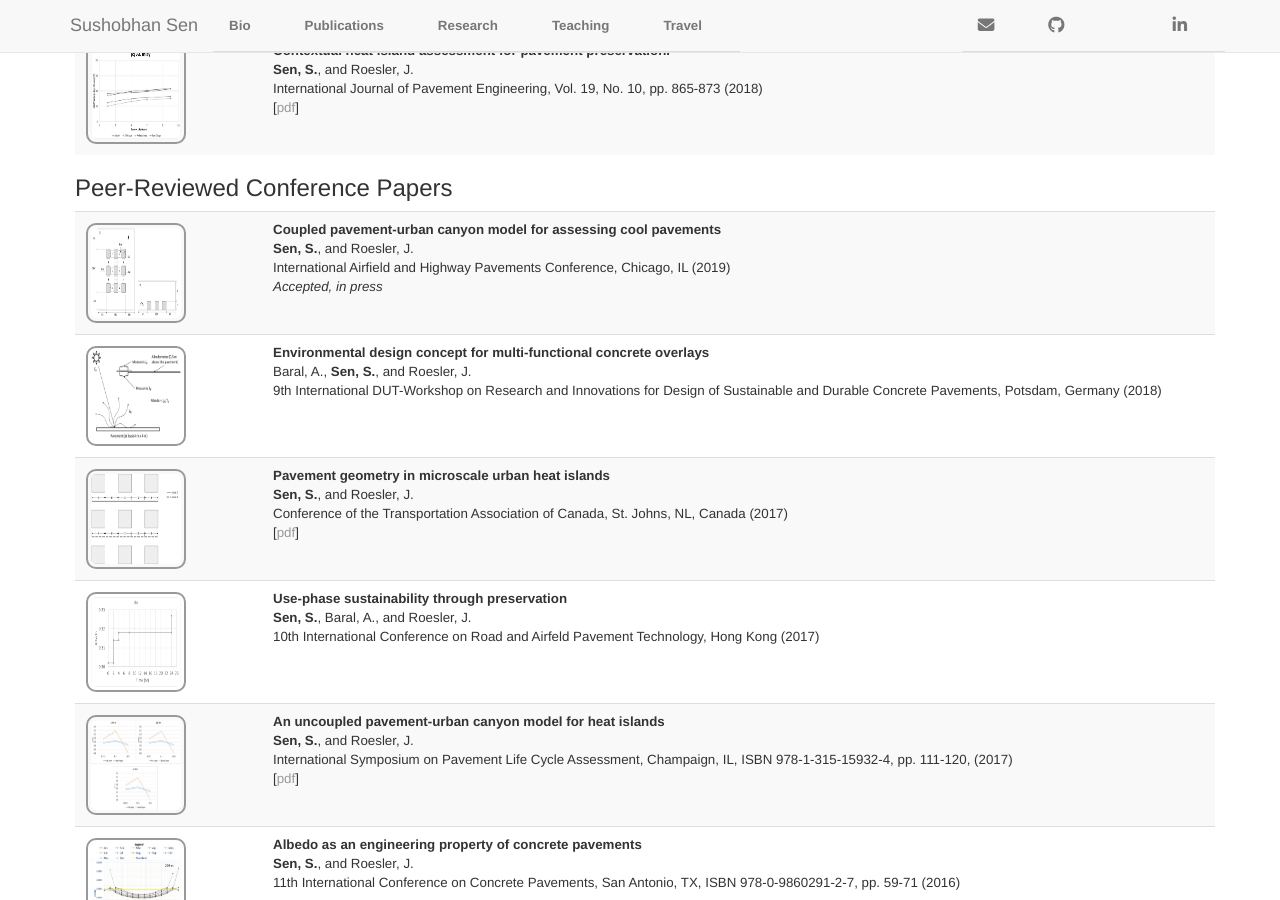
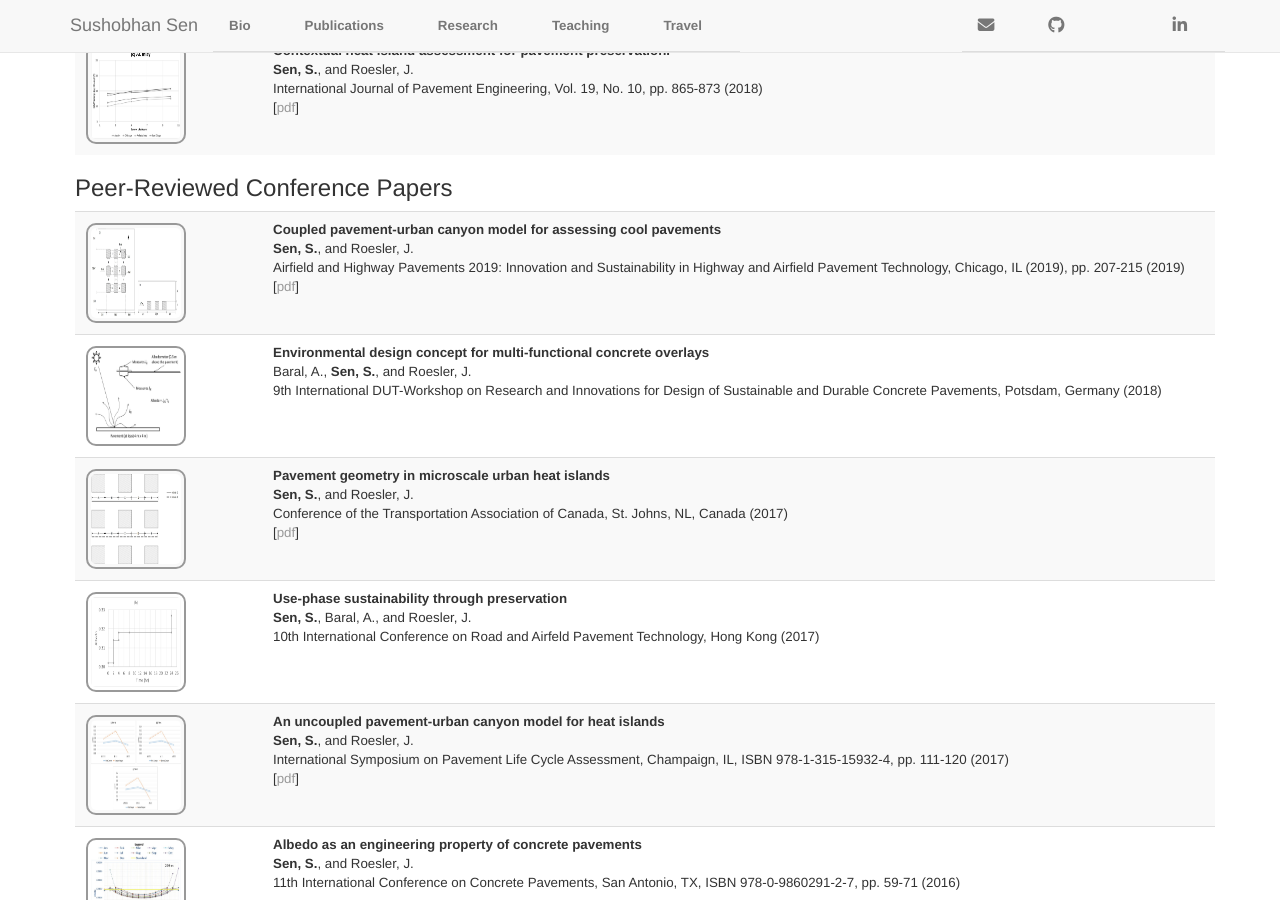
Before and after one commit to sushobhansen/sushobhansen.github.io, a Jekyll site: the page built from publications.md, in a window 1280 px wide and 900 px high, scrolled down 1097 px. Built offline with Jekyll 4.4.1, drawn with Linux system fonts in a browser that asks for light colours; nearby versions of some CDN libraries; a style sheet for code colours, icons or effects is not loaded.

Commit message:
Added link for ASCE 2019 paper

```diff
--- a/publications.md
+++ b/publications.md
@@ -53,7 +53,7 @@ Reviewer For: [International Journal of Pavement Engineering](http://www.tandfon
 <table class="table table-striped table-hover">
 	<tr>
 		<td class="col-md-2"><img src="./images/coupled-model.jpg" alt="tac-2017" height="100px" width="100px"></td>
-		<td><b>Coupled pavement-urban canyon model for assessing cool pavements</b> <br> <b>Sen, S.</b>, and Roesler, J. <br> International Airfield and Highway Pavements Conference, Chicago, IL (2019)<br><i>Accepted, in press</i></td>
+		<td><b>Coupled pavement-urban canyon model for assessing cool pavements</b> <br> <b>Sen, S.</b>, and Roesler, J. <br> Airfield and Highway Pavements 2019: Innovation and Sustainability in Highway and Airfield Pavement Technology, Chicago, IL (2019), pp. 207-215 (2019) <br> [<a href="https://ascelibrary.org/doi/abs/10.1061/9780784482476.022" target="_blank">pdf</a>] </td>
 	</tr>
 	<tr>
 		<td class="col-md-2"><img src="./images/potsdam-2018.jpg" alt="tac-2017" height="100px" width="100px"></td>
@@ -69,7 +69,7 @@ Reviewer For: [International Journal of Pavement Engineering](http://www.tandfon
 	</tr>
 	<tr>
 		<td class="col-md-2"><img src="./images/plca-2017.jpg" alt="plca-2017" height="100px" width="100px"></td>
-		<td><b>An uncoupled pavement-urban canyon model for heat islands</b> <br> <b>Sen, S.</b>, and Roesler, J. <br> International Symposium on Pavement Life Cycle Assessment, Champaign, IL, ISBN 978-1-315-15932-4, pp. 111-120, (2017) <br> [<a href="https://www.taylorfrancis.com/books/9781351659222" target="_blank">pdf</a>] </td>
+		<td><b>An uncoupled pavement-urban canyon model for heat islands</b> <br> <b>Sen, S.</b>, and Roesler, J. <br> International Symposium on Pavement Life Cycle Assessment, Champaign, IL, ISBN 978-1-315-15932-4, pp. 111-120 (2017) <br> [<a href="https://www.taylorfrancis.com/books/9781351659222" target="_blank">pdf</a>] </td>
 	</tr>
 	<tr>
 		<td class="col-md-2"><img src="./images/iccp-2016.jpg" alt="iccp-2016" height="100px" width="100px"></td>
```
